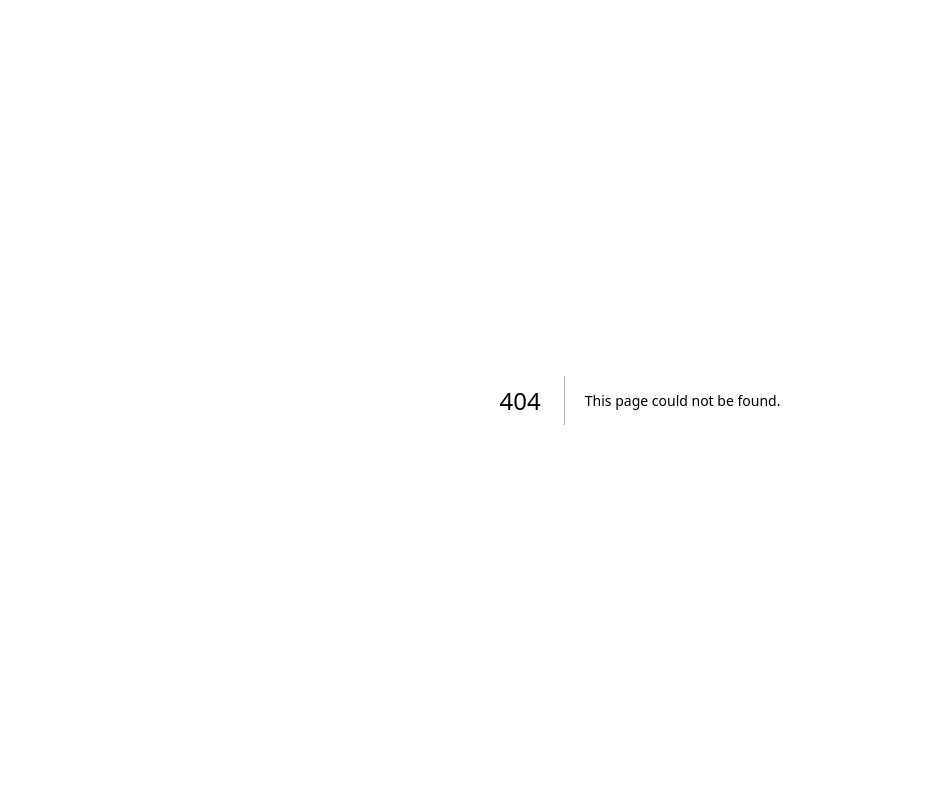
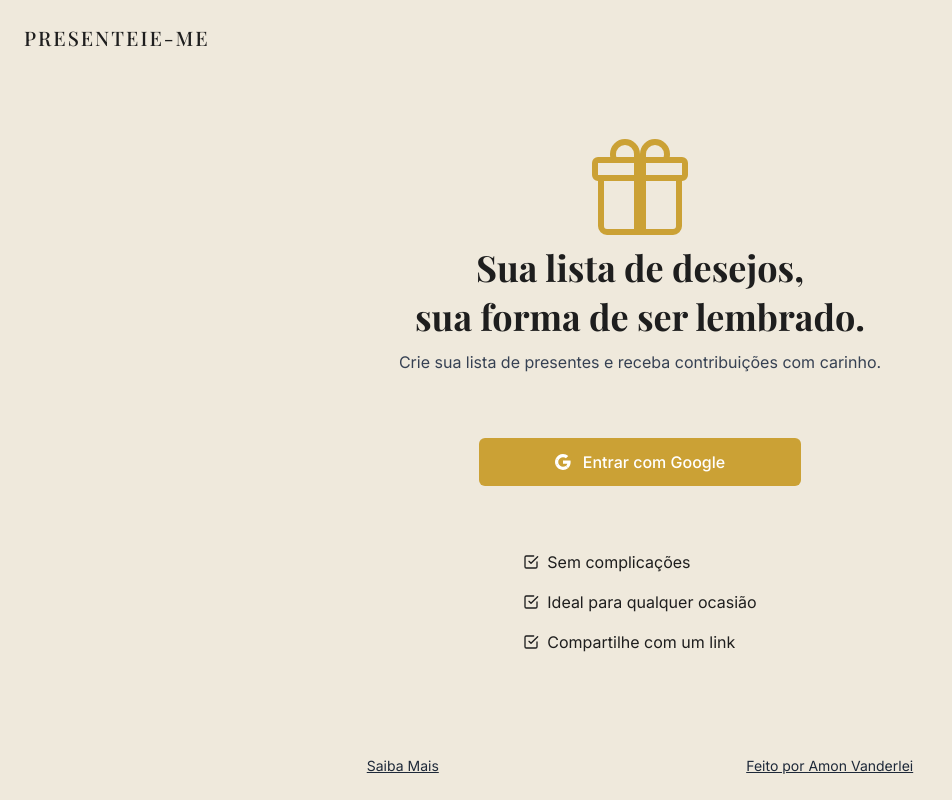
Before and after one commit to AmonVanderlei/presenteie-me, a Next.js app: page /signin in a window 1280 px wide. Before the commit this address had no page. Shown: the whole page, without its empty margins (0-952 px from the left). Built offline with nearby package versions, Linux system fonts and the light colour scheme.

Commit message:
Add signin page

```diff
--- a/app/Home/page.tsx
+++ b/app/signin/page.tsx
@@ -1,22 +1,13 @@
 import Footer from "@/components/Footer";
-import Link from "next/link";
 import { BsGift } from "react-icons/bs";
 import { FiCheckSquare } from "react-icons/fi";
+import { GrGoogle } from "react-icons/gr";
 
-export default function Home() {
+export default function SignIn() {
   return (
     <div className="min-h-screen flex flex-col items-center justify-between px-6 py-6">
       <header className="w-full flex justify-between items-center mb-10">
-        <Link href="/" className="text-xl tracking-widest font-title">
-          PRESENTEIE-ME
-        </Link>
-        <Link
-          href="/signin"
-          className="border border-golden text-golden px-4 py-1 rounded-full text-sm hover:scale-105 transition-transform duration-200 ease-in-out
-"
-        >
-          Login/Cadastro
-        </Link>
+        <h1 className="text-xl tracking-widest font-title">PRESENTEIE-ME</h1>
       </header>
 
       <main className="max-w-11/12 text-center items-center flex flex-col gap-10 mt-6">
@@ -34,12 +25,10 @@ export default function Home() {
           </p>
         </div>
 
-        <Link
-          href="/signin"
-          className="w-1/2 bg-golden text-white py-3 px-6 rounded-md font-medium my-6 hover:opacity-90 hover:scale-105 transition-transform duration-200 ease-in-out"
-        >
-          Criar minha lista
-        </Link>
+        <button className="flex items-center justify-center gap-3 w-2/3 bg-golden text-white py-3 px-6 rounded-md font-medium my-6 hover:opacity-90 hover:scale-105 transition-transform duration-200 ease-in-out">
+          <GrGoogle />
+          Entrar com Google
+        </button>
 
         <ul className="text-left space-y-4">
           <li className="flex items-center gap-2">
```
